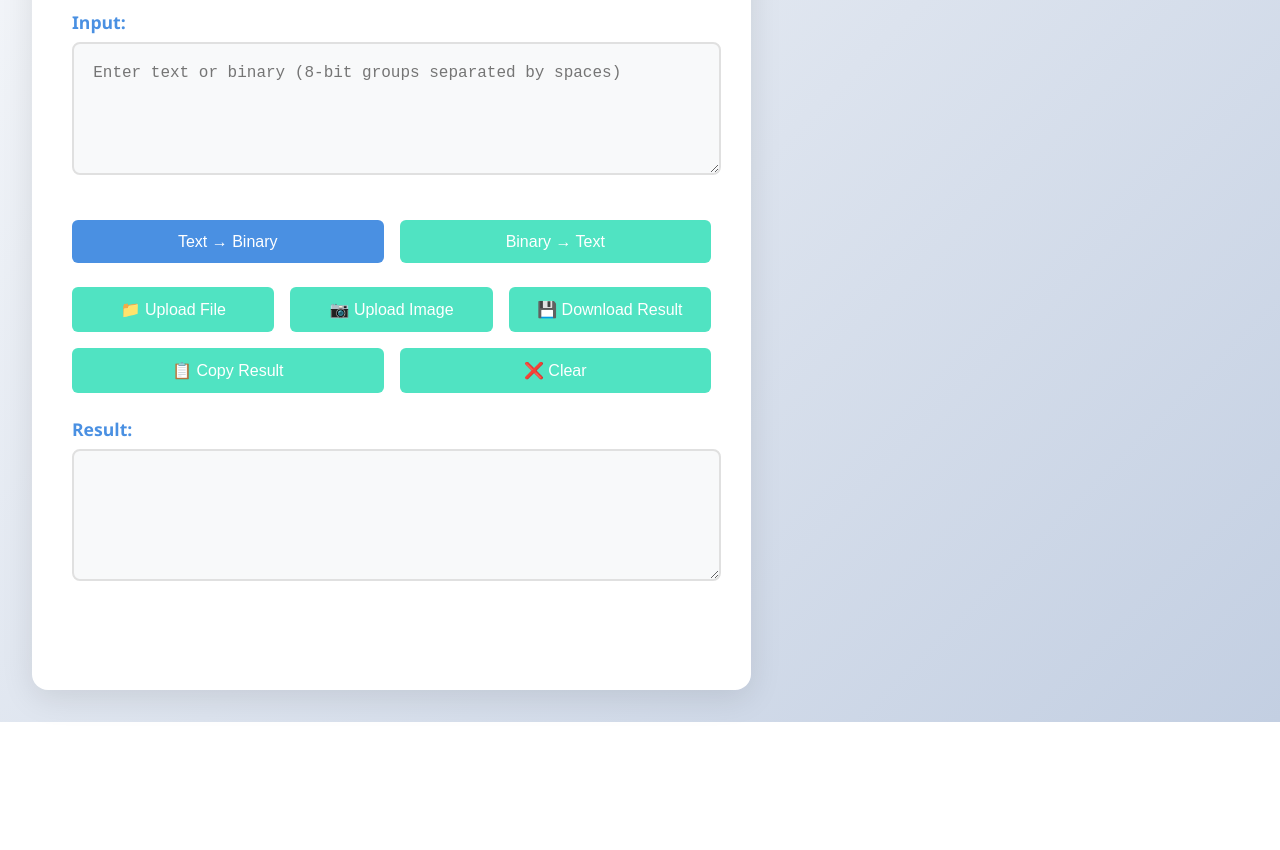
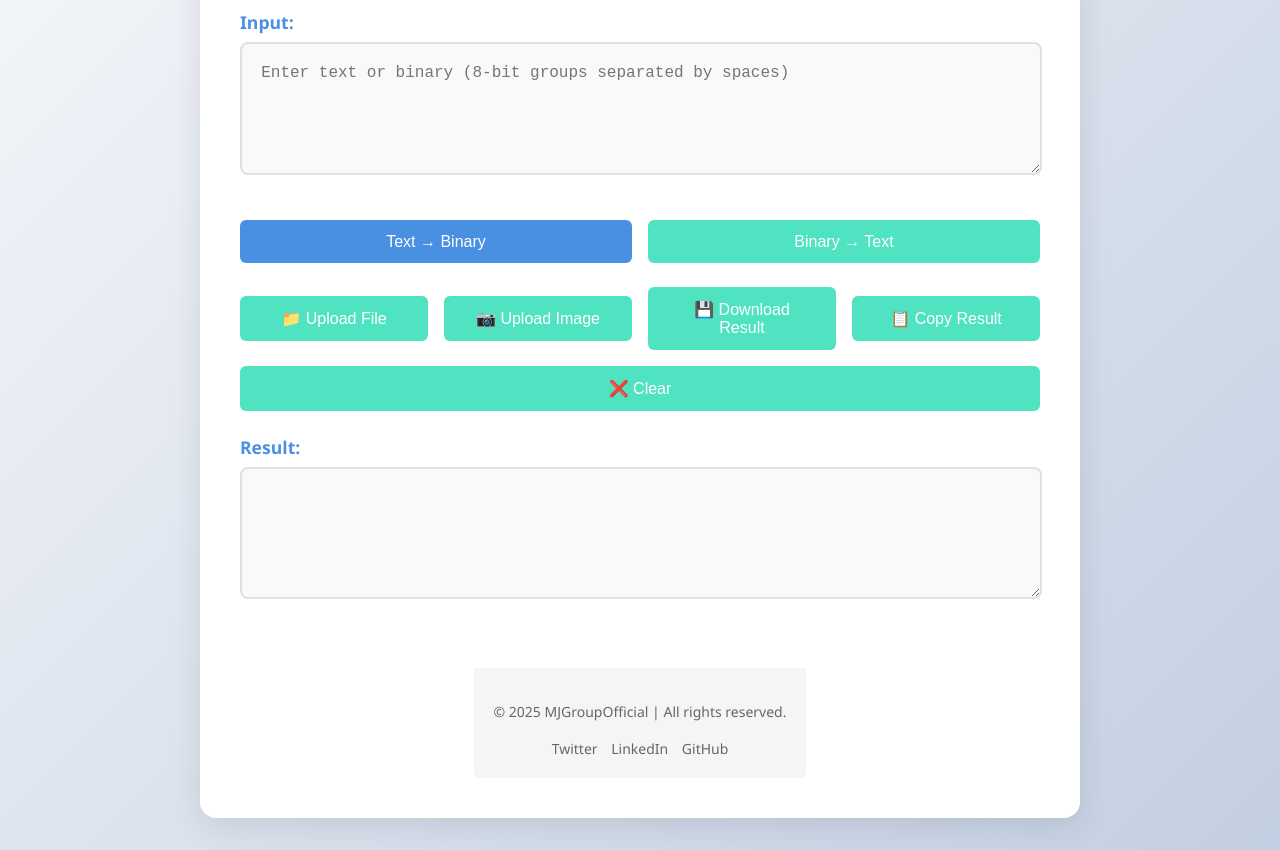
Before and after one commit to MJGroupOfficial/MJGroupOfficial.github.io, a plain HTML site: page index.html in a window 1280 px wide. Shown: the part 158-1008 px from the top of the page. Before the commit the page ends 880 px from the top, so only its background shows below. Drawn offline with Linux system fonts and the light colour scheme.

Commit message:
Update index.html

```diff
--- a/index.html
+++ b/index.html
@@ -80,9 +80,22 @@
             <textarea id="result" rows="5" readonly></textarea>
             <div id="error" class="error"></div>
         </div>
+        <footer style="background-color: #f0f0f0a6; padding: 20px; text-align: center; font-size: 14px; color: #666; border-bottom-left-radius:5px; border-bottom-right-radius:5px;">
+  <div class="footer-content">
+    <p>© <span id="year">2025</span> MJGroupOfficial | All rights reserved.</p>
+    <div style="margin-top: 18px;">
+      <a href="https://x.com/MJGroupOfficial" style="color: #666; text-decoration: none; margin: 0 5px;">Twitter</a>
+      <a href="https://www.linkedin.com/in/mjgroup-officeal-941a86355" style="color: #666; text-decoration: none; margin: 0 5px;">LinkedIn</a>
+      <a href="https://github.com/MJGroupOfficial" style="color: #666; text-decoration: none; margin: 0 5px;">GitHub</a>
     </div>
-<footer style="text-align:center;font-size:2vw;" > It's my own website don't try to copy without you get copyright © from our site</footer>
-    <div id="toast"></div>
+  </div>
+        </footer>
+    </div>
+  <div id="toast"></div>
+    <script>
+
+  document.getElementById("year").innerText = new Date().getFullYear();
+    </script>
   <script src="script.js" type="text/javascript" charset="utf-8"></script>
 </body>
 </html>
```
